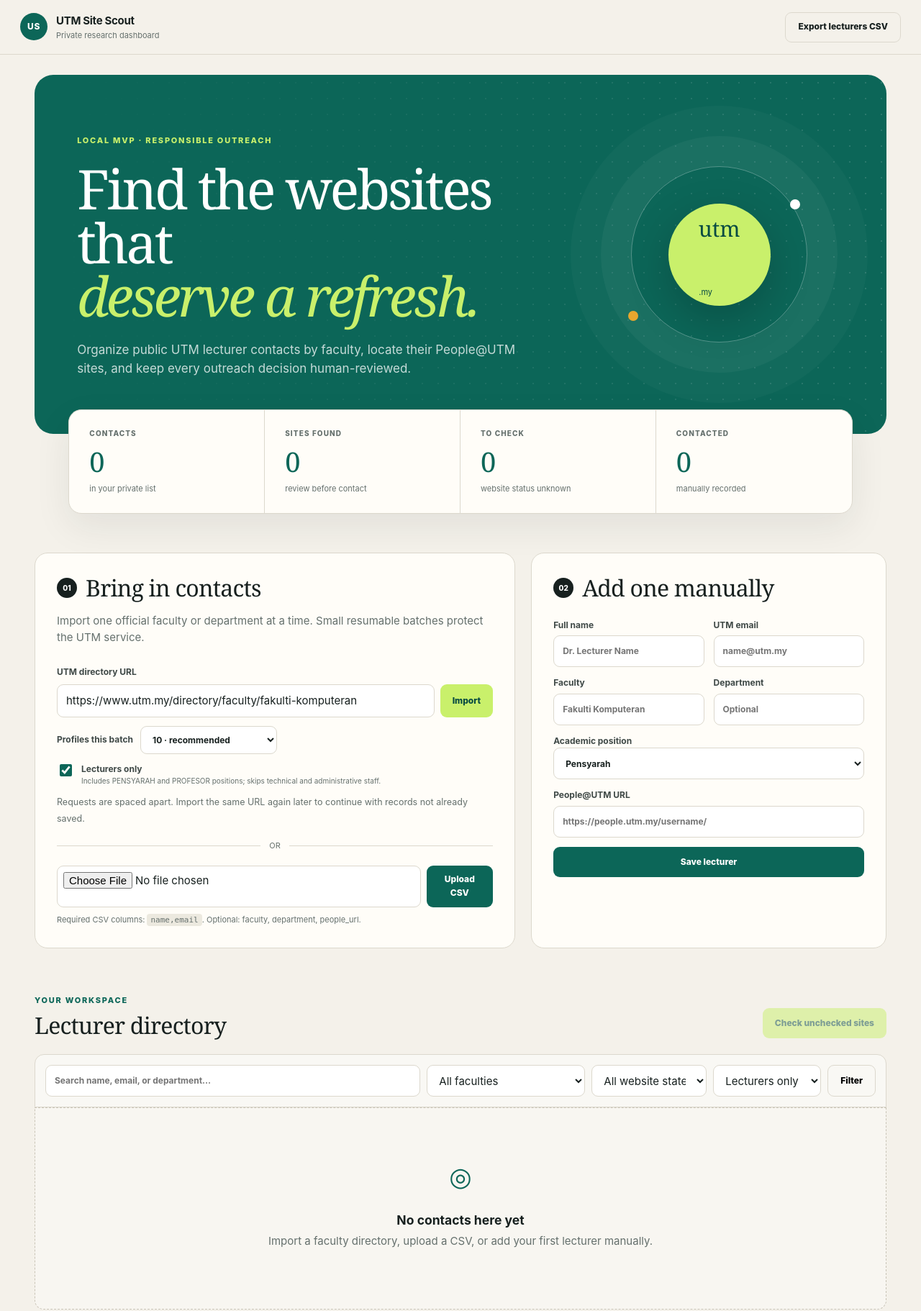
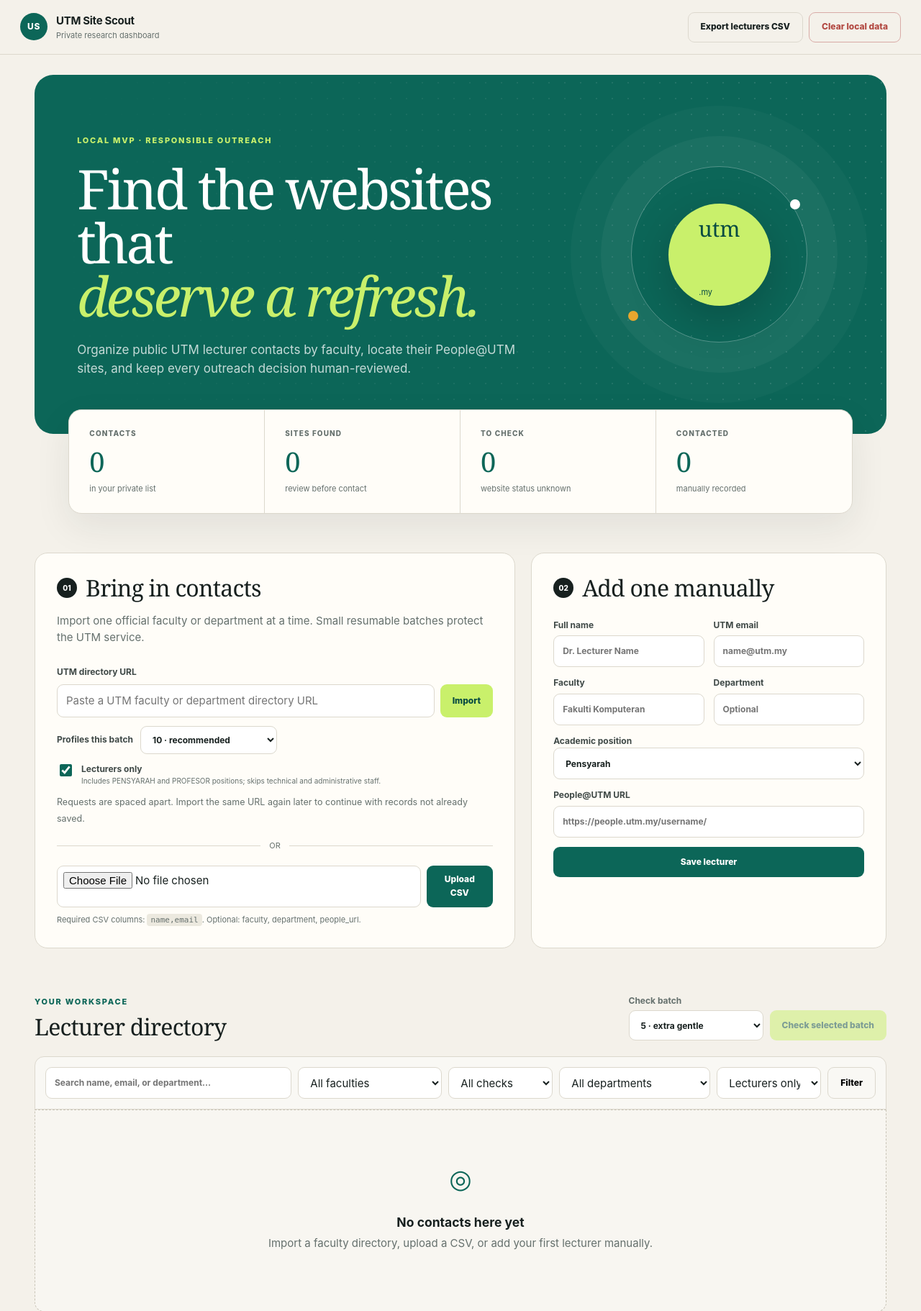
Before and after one commit to nabilsharudin/Project-WebScraper, a FastAPI app: page / in a window 1280 px wide. Shown: the top 1822 px of the page at 72% size. Run offline with FastAPI, Linux system fonts and the light colour scheme; data that the repository does not hold is empty.

Commit message:
minor fix

```diff
--- a/app/main.py
+++ b/app/main.py
@@ -3,6 +3,9 @@ from __future__ import annotations
 import csv
 import io
 import re
+import time
+from datetime import datetime
+from zoneinfo import ZoneInfo
 from pathlib import Path
 from urllib.parse import quote
 
@@ -15,13 +18,28 @@ from . import repository
 from .database import init_db
 from .import_jobs import create_job, get_job, update_job
 from .roles import is_lecturer_position
-from .scraper import EMAIL_RE, ScrapeError, check_people_site, scrape_directory
+from .scraper import (
+    DEFAULT_REQUEST_DELAY,
+    EMAIL_RE,
+    MAX_BATCH_SIZE,
+    ScrapeError,
+    check_people_site,
+    polite_pause,
+    scrape_directory,
+)
 
 
 ROOT = Path(__file__).resolve().parent.parent
+MAX_WEBSITE_CHECK_BATCH_SIZE = 30
+WEBSITE_CHECK_GROUP_SIZE = 10
+WEBSITE_CHECK_COOLDOWN_SECONDS = 45
 app = FastAPI(title="UTM Site Scout")
 app.mount("/static", StaticFiles(directory=ROOT / "static"), name="static")
 templates = Jinja2Templates(directory=ROOT / "templates")
+
+
+def checked_timestamp() -> str:
+    return datetime.now(ZoneInfo("Asia/Kuala_Lumpur")).strftime("%d %b %Y, %H:%M")
 
 
 @app.on_event("startup")
@@ -40,6 +58,7 @@ def dashboard(
     request: Request,
     search: str = "",
     faculty: str = "",
+    department: str = "",
     website_status: str = "",
     role: str = "lecturers",
     message: str = "",
@@ -51,13 +70,19 @@ def dashboard(
         "index.html",
         {
             "lecturers": repository.list_lecturers(
-                search, faculty, website_status, lecturers_only=lecturers_only
+                search,
+                faculty,
+                website_status,
+                department=department,
+                lecturers_only=lecturers_only,
             ),
             "faculties": repository.faculties(),
+            "departments": repository.departments(lecturers_only=lecturers_only),
             "counts": repository.counts(lecturers_only=lecturers_only),
             "filters": {
                 "search": search,
                 "faculty": faculty,
+                "department": department,
                 "website_status": website_status,
                 "role": role,
             },
@@ -212,19 +237,59 @@ def check_website(lecturer_id: int):
             "website_status": result.status,
             "website_title": result.title,
             "website_note": result.note,
+            "checked_at": checked_timestamp(),
         },
     )
     label = "Website found" if result.status == "found" else "Website check complete"
     return redirect(f"{label} for {lecturer['name']}.")
 
 
-@app.post("/websites/check")
-def check_all_websites():
+def run_website_check_job(job_id: str, batch_size: int) -> None:
+    batch_size = max(1, min(int(batch_size), MAX_WEBSITE_CHECK_BATCH_SIZE))
     lecturers = repository.list_lecturers(
         website_status="unchecked", lecturers_only=True
+    )[:batch_size]
+    total = len(lecturers)
+    update_job(
+        job_id,
+        status="running",
+        phase="Preparing People@UTM checks",
+        current=0,
+        total=total,
+        percent=2,
     )
+    if not lecturers:
+        update_job(
+            job_id,
+            status="completed",
+            phase="Nothing left to check",
+            percent=100,
+            message="There are no unchecked lecturer websites.",
+        )
+        return
+
     checked = 0
-    for lecturer in lecturers[:50]:
+    for index, lecturer in enumerate(lecturers, start=1):
+        if index > 1 and (index - 1) % WEBSITE_CHECK_GROUP_SIZE == 0:
+            update_job(
+                job_id,
+                phase=(
+                    "Cooling down before the next group of 10 "
+                    f"({WEBSITE_CHECK_COOLDOWN_SECONDS}s)"
+                ),
+                current=index - 1,
+                total=total,
+                percent=round(5 + 90 * (index - 1) / total),
+            )
+            time.sleep(WEBSITE_CHECK_COOLDOWN_SECONDS)
+        update_job(
+            job_id,
+            phase="Checking People@UTM sites respectfully",
+            current=index - 1,
+            total=total,
+            percent=round(5 + 90 * (index - 1) / total),
+        )
+        polite_pause(DEFAULT_REQUEST_DELAY)
         result = check_people_site(lecturer["email"], lecturer["people_url"])
         repository.update_lecturer(
             lecturer["id"],
@@ -233,11 +298,59 @@ def check_all_websites():
                 "website_status": result.status,
                 "website_title": result.title,
                 "website_note": result.note,
+                "checked_at": checked_timestamp(),
             },
         )
         checked += 1
-    suffix = " (maximum 50 per batch)" if len(lecturers) > 50 else ""
-    return redirect(f"Checked {checked} lecturer websites{suffix}.")
+        if result.stop_batch:
+            update_job(
+                job_id,
+                status="completed",
+                phase="Batch paused for UTM",
+                current=index,
+                total=total,
+                percent=round(5 + 90 * index / total),
+                message=(
+                    f"Paused after {checked} website check(s): {result.note} "
+                    "Wait before starting the next batch."
+                ),
+            )
+            return
+        update_job(
+            job_id,
+            current=index,
+            total=total,
+            percent=round(5 + 90 * index / total),
+        )
+    remaining = len(
+        repository.list_lecturers(website_status="unchecked", lecturers_only=True)
+    )
+    message = f"Checked {checked} website(s) gently."
+    if remaining:
+        message += f" {remaining} remain; start another batch later to continue."
+    update_job(
+        job_id,
+        status="completed",
+        phase="Website checks complete",
+        current=total,
+        total=total,
+        percent=100,
+        message=message,
+    )
+
+
+@app.post("/websites/check/start")
+def start_website_check(
+    background_tasks: BackgroundTasks, batch_size: int = Form(5)
+):
+    job = create_job()
+    background_tasks.add_task(run_website_check_job, job["id"], batch_size)
+    return {"job_id": job["id"]}
+
+
+@app.post("/websites/check")
+def legacy_website_check():
+    return redirect("Use the batched website checker so requests stay rate-limited.", "error")
 
 
 @app.post("/lecturers/{lecturer_id}/update")
@@ -262,6 +375,12 @@ def delete_lecturer(lecturer_id: int):
     return redirect("Lecturer removed.")
 
 
+@app.post("/data/clear")
+def clear_data():
+    repository.clear_lecturers()
+    return redirect("All local lecturer records, website checks, and notes were cleared.")
+
+
 @app.get("/export.csv")
 def export_csv(lecturers_only: bool = True):
     rows = repository.list_lecturers(lecturers_only=lecturers_only)
@@ -277,6 +396,7 @@ def export_csv(lecturers_only: bool = True):
         "website_status",
         "website_title",
         "website_note",
+        "checked_at",
         "contact_status",
         "notes",
     ]
--- a/static/app.js
+++ b/static/app.js
@@ -11,7 +11,6 @@ document.querySelectorAll('.loading-form').forEach((form) => {
   });
 });
 
-const importForm = document.querySelector('.import-form');
 const overlay = document.querySelector('.loading-overlay');
 const progressBar = document.querySelector('.progress-bar');
 const progressPercent = document.querySelector('.progress-percent');
@@ -49,17 +48,17 @@ async function pollImport(jobId) {
   }
 }
 
-if (importForm) {
-  importForm.addEventListener('submit', async (event) => {
+document.querySelectorAll('.progress-form').forEach((form) => {
+  form.addEventListener('submit', async (event) => {
     event.preventDefault();
     overlay.hidden = false;
-    showProgress({ percent: 0, phase: 'Starting a gentle import…' });
+    showProgress({ percent: 0, phase: 'Starting a gentle batch…' });
     try {
-      const response = await fetch(importForm.action, {
+      const response = await fetch(form.action, {
         method: 'POST',
-        body: new FormData(importForm),
+        body: new FormData(form),
       });
-      if (!response.ok) throw new Error('The import could not be started.');
+      if (!response.ok) throw new Error('The batch could not be started.');
       const data = await response.json();
       pollImport(data.job_id);
     } catch (error) {
@@ -67,7 +66,16 @@ if (importForm) {
       loadingDetail.textContent = error.message;
     }
   });
-}
+});
 
 const alert = document.querySelector('.alert');
 if (alert) window.setTimeout(() => alert.remove(), 5000);
+
+document.querySelectorAll('.clear-data-form').forEach((form) => {
+  form.addEventListener('submit', (event) => {
+    const confirmed = window.confirm(
+      'Clear every local lecturer record, website result, outreach status, and note? This cannot be undone.'
+    );
+    if (!confirmed) event.preventDefault();
+  });
+});
--- a/static/styles.css
+++ b/static/styles.css
@@ -19,6 +19,7 @@ button, input, select { font: inherit; }
 button { cursor: pointer; }
 button:disabled { cursor: not-allowed; opacity: .5; }
 .topbar { height: 76px; padding: 0 max(28px, calc((100vw - 1240px)/2)); display: flex; align-items: center; justify-content: space-between; border-bottom: 1px solid var(--line); background: rgba(244,241,234,.88); backdrop-filter: blur(14px); position: sticky; top: 0; z-index: 10; }
+.topbar-actions { display: flex; gap: 8px; align-items: center; }
 .brand { display: flex; gap: 12px; align-items: center; text-decoration: none; }
 .brand-mark { width: 38px; height: 38px; display: grid; place-items: center; border-radius: 50%; color: white; background: var(--green); font-weight: 800; font-size: 12px; letter-spacing: .05em; }
 .brand strong, .brand small { display: block; }
@@ -68,6 +69,8 @@ input:focus, select:focus { border-color: var(--green); box-shadow: 0 0 0 3px rg
 .button.primary { background: var(--lime); color: var(--green-dark); }
 .button.secondary { background: var(--green); color: white; }
 .button.ghost { background: transparent; border: 1px solid var(--line); }
+.button.clear-button { color: var(--red); border: 1px solid #d8aaa6; background: transparent; }
+.button.clear-button:hover { color: white; background: var(--red); border-color: var(--red); }
 .divider { display: flex; align-items: center; gap: 12px; color: var(--muted); margin: 19px 0; font-size: 11px; text-transform: uppercase; }
 .divider::before, .divider::after { content: ""; height: 1px; background: var(--line); flex: 1; }
 .inline-form { display: flex; gap: 8px; }
@@ -80,7 +83,10 @@ code { background: #ece9df; padding: 2px 5px; border-radius: 4px; }
 .directory-section { min-height: 300px; }
 .section-heading { display: flex; justify-content: space-between; align-items: end; margin-bottom: 22px; }
 .section-heading .eyebrow { display: block; margin-bottom: 8px; }
-.filters { display: grid; grid-template-columns: minmax(240px,1fr) minmax(170px,220px) 160px 150px auto; gap: 9px; padding: 14px; border: 1px solid var(--line); background: rgba(255,255,255,.45); border-radius: 13px 13px 0 0; }
+.check-batch-form { display: flex; align-items: end; gap: 9px; }
+.check-batch-form label { display: grid; gap: 4px; color: var(--muted); }
+.check-batch-form select { min-height: 42px; min-width: 155px; }
+.filters { display: grid; grid-template-columns: minmax(220px,1fr) minmax(160px,200px) 145px minmax(155px,210px) 145px auto; gap: 9px; padding: 14px; border: 1px solid var(--line); background: rgba(255,255,255,.45); border-radius: 13px 13px 0 0; }
 .table-wrap { overflow-x: auto; border: 1px solid var(--line); border-top: 0; background: var(--panel); border-radius: 0 0 13px 13px; }
 table { width: 100%; border-collapse: collapse; }
 th { padding: 13px 16px; color: var(--muted); text-transform: uppercase; letter-spacing: .09em; font-size: 10px; text-align: left; background: #efede6; }
@@ -95,6 +101,8 @@ td small { max-width: 300px; margin-top: 4px; font-size: 11px; }
 .status.found, .contact.replied { background: #d8efe7; color: var(--green); }
 .status.not_found, .contact.declined { background: #f5deda; color: var(--red); }
 .status.error { background: #f6e7c9; color: #8e5a00; }
+.check-state { display: block; margin-top: 5px; color: var(--green); font-size: 10px; font-weight: 700; }
+.check-state.pending { color: var(--muted); font-weight: 600; }
 .contact.contacted { background: #dfe8f5; color: #315f9c; }
 .actions { display: flex; justify-content: end; gap: 5px; }
 .icon-button { width: 34px; height: 34px; border-radius: 50%; border: 1px solid var(--line); background: transparent; color: var(--green); }
@@ -129,11 +137,12 @@ footer span { font: 22px Georgia, serif; } footer p { color: #aeb7b5; font-size:
   .edit-form { grid-template-columns: 1fr 1fr; }
 }
 @media (max-width: 620px) {
-  main { padding-inline: 14px; }.topbar { padding-inline: 14px; }.hero { padding: 52px 24px; border-radius: 17px; }h1 { font-size: 43px; }
+  main { padding-inline: 14px; }.topbar { padding-inline: 14px; }.topbar { height: auto; min-height: 76px; padding-block: 12px; gap: 12px; align-items: flex-start; }.topbar-actions { flex-wrap: wrap; justify-content: flex-end; }.topbar-actions .button { padding-inline: 10px; }.hero { padding: 52px 24px; border-radius: 17px; }h1 { font-size: 43px; }
   .stats { margin-inline: 10px; }.stats article { padding: 18px; }.workspace-grid { margin-bottom: 45px; }.panel { padding: 22px; }
   .form-grid, .filters, .edit-form { grid-template-columns: 1fr; }.form-grid .wide, .search-field { grid-column: auto; }.inline-form { flex-direction: column; }
   .batch-field { grid-template-columns: 1fr; width: 100%; }
   .section-heading { align-items: start; gap: 16px; flex-direction: column; }
+  .check-batch-form { width: 100%; align-items: stretch; flex-direction: column; }.check-batch-form select { width: 100%; }
   thead { display: none; } table, tbody, tr, td { display: block; } tbody tr:not(.edit-row) { padding: 10px 0; border-top: 1px solid var(--line); } td { border: 0; padding: 8px 15px; }
   td::before { content: attr(data-label); display: block; color: var(--muted); font-size: 9px; font-weight: 800; text-transform: uppercase; letter-spacing: .1em; margin-bottom: 3px; }.actions { justify-content: start; }
   footer { padding: 30px 20px; display: block; }footer p { max-width: 320px; }
--- a/templates/index.html
+++ b/templates/index.html
@@ -5,7 +5,7 @@
   <meta name="viewport" content="width=device-width, initial-scale=1">
   <meta name="description" content="A private dashboard for organizing UTM lecturer website research.">
   <title>UTM Site Scout</title>
-  <link rel="stylesheet" href="{{ url_for('static', path='/styles.css') }}?v=2">
+  <link rel="stylesheet" href="{{ url_for('static', path='/styles.css') }}?v=5">
 </head>
 <body>
   <header class="topbar">
@@ -13,7 +13,12 @@
       <span class="brand-mark">US</span>
       <span><strong>UTM Site Scout</strong><small>Private research dashboard</small></span>
     </a>
-    <a class="button ghost" href="/export.csv?lecturers_only=true">Export lecturers CSV</a>
+    <div class="topbar-actions">
+      <a class="button ghost" href="/export.csv?lecturers_only=true">Export lecturers CSV</a>
+      <form action="/data/clear" method="post" class="clear-data-form">
+        <button class="button clear-button" type="submit">Clear local data</button>
+      </form>
+    </div>
   </header>
 
   <main>
@@ -42,10 +47,10 @@
       <div class="panel import-panel">
         <div class="panel-heading"><div><span class="step">01</span><h2>Bring in contacts</h2></div></div>
         <p class="muted">Import one official faculty or department at a time. Small resumable batches protect the UTM service.</p>
-        <form action="/imports/start" method="post" class="stack import-form">
+        <form action="/imports/start" method="post" class="stack import-form progress-form">
           <label for="source_url">UTM directory URL</label>
           <div class="input-action">
-            <input id="source_url" name="source_url" type="url" required value="https://www.utm.my/directory/faculty/fakulti-komputeran" aria-describedby="source-help">
+            <input id="source_url" name="source_url" type="url" required placeholder="Paste a UTM faculty or department directory URL" aria-describedby="source-help">
             <button class="button primary" type="submit">Import</button>
           </div>
           <label class="batch-field" for="batch_size">Profiles this batch
@@ -91,8 +96,15 @@
     <section class="directory-section">
       <div class="section-heading">
         <div><span class="eyebrow">YOUR WORKSPACE</span><h2>Lecturer directory</h2></div>
-        <form action="/websites/check" method="post" class="loading-form">
-          <button class="button primary" type="submit" {% if counts.unchecked == 0 %}disabled{% endif %}>Check unchecked sites</button>
+        <form action="/websites/check/start" method="post" class="check-batch-form progress-form">
+          <label for="website_batch_size">Check batch
+            <select id="website_batch_size" name="batch_size" aria-label="Website checks per batch">
+              <option value="5" selected>5 · extra gentle</option>
+              <option value="10">10 · recommended</option>
+              <option value="30">30 · three gentle groups</option>
+            </select>
+          </label>
+          <button class="button primary" type="submit" {% if counts.unchecked == 0 %}disabled{% endif %}>Check selected batch</button>
         </form>
       </div>
 
@@ -102,11 +114,15 @@
           <option value="">All faculties</option>
           {% for item in faculties %}<option value="{{ item }}" {% if filters.faculty == item %}selected{% endif %}>{{ item }}</option>{% endfor %}
         </select>
-        <select name="website_status" aria-label="Filter by website status">
-          <option value="">All website states</option>
-          {% for value, label in [('unchecked','Unchecked'),('found','Found'),('not_found','Not found'),('error','Error')] %}
+        <select name="website_status" aria-label="Filter by website check result">
+          <option value="">All checks</option>
+          {% for value, label in [('checked','Checked'),('found','Found'),('not_found','Not found'),('unchecked','Not checked'),('error','Error')] %}
           <option value="{{ value }}" {% if filters.website_status == value %}selected{% endif %}>{{ label }}</option>
           {% endfor %}
+        </select>
+        <select name="department" aria-label="Filter by department">
+          <option value="">All departments</option>
+          {% for item in departments %}<option value="{{ item }}" {% if filters.department == item %}selected{% endif %}>{{ item }}</option>{% endfor %}
         </select>
         <select name="role" aria-label="Filter by staff role">
           <option value="lecturers" {% if filters.role == 'lecturers' %}selected{% endif %}>Lecturers only</option>
@@ -132,7 +148,8 @@
                 <small>{{ lecturer.department }}{% if lecturer.position %} · {{ lecturer.position }}{% endif %}</small>
               </td>
               <td data-label="Website">
-                <span class="status {{ lecturer.website_status }}">{{ lecturer.website_status.replace('_',' ') }}</span>
+                <span class="status {{ lecturer.website_status }}">{% if lecturer.website_status == 'unchecked' %}not checked{% else %}{{ lecturer.website_status.replace('_',' ') }}{% endif %}</span>
+                {% if lecturer.checked_at %}<span class="check-state">Checked {{ lecturer.checked_at }}</span>{% else %}<span class="check-state pending">Not checked yet</span>{% endif %}
                 {% if lecturer.people_url %}<a class="site-link" href="{{ lecturer.people_url }}" target="_blank" rel="noreferrer">{{ lecturer.website_title or lecturer.people_url }} ↗</a>{% endif %}
                 {% if lecturer.website_note %}<small title="{{ lecturer.website_note }}">{{ lecturer.website_note }}</small>{% endif %}
               </td>
@@ -177,6 +194,6 @@
       <b class="progress-percent">0%</b>
     </div>
   </div>
-  <script src="{{ url_for('static', path='/app.js') }}?v=2"></script>
+  <script src="{{ url_for('static', path='/app.js') }}?v=5"></script>
 </body>
 </html>
```
Also changed, not shown: app/database.py (+16 -0 lines), app/repository.py (+18 -1 lines), app/scraper.py (+16 -0 lines), tests/test_repository.py (+34 -0 lines), tests/test_website_batches.py (added, +11 -0 lines), tests/test_website_result.py (added, +11 -0 lines), README.md.
